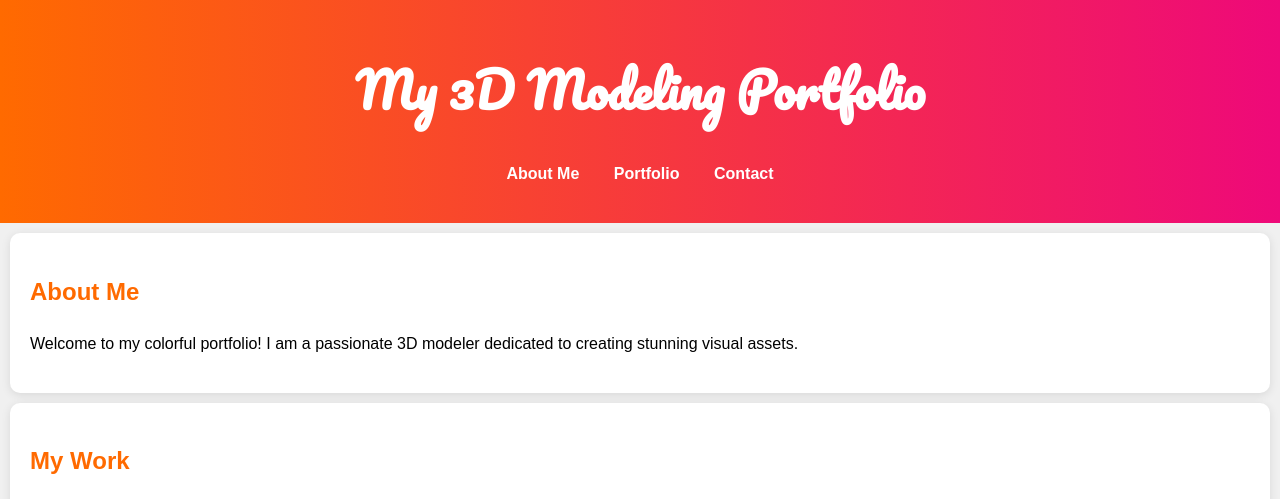
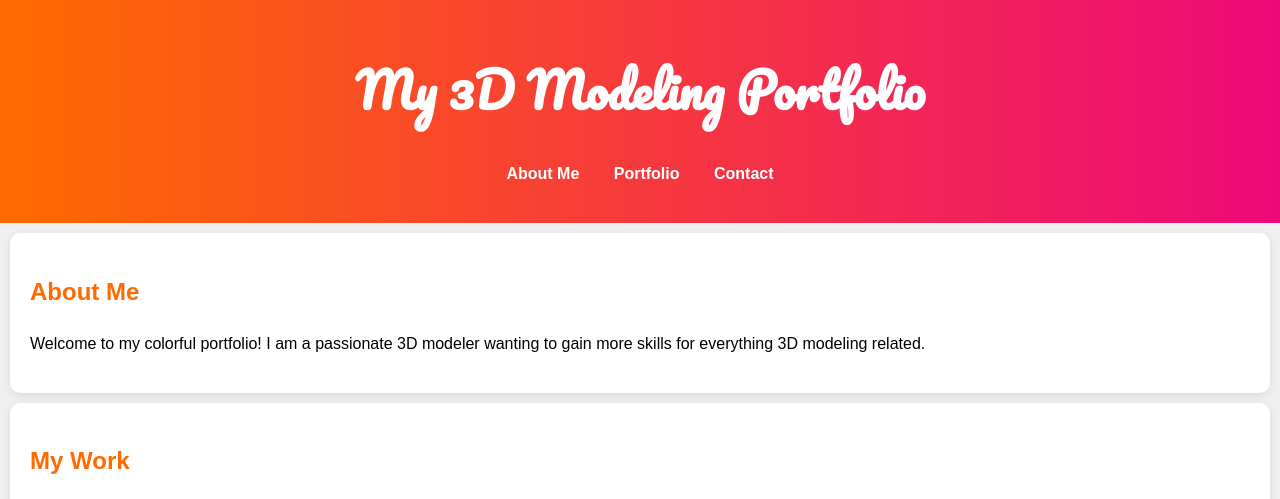
Before and after one commit to Cyrus-Shi/Cyrus-Shi.github.io, a plain HTML site: page index.html in a window 1280 px wide. Shown: the top 499 px of the page. Drawn offline with Linux system fonts and the light colour scheme.

Commit message:
initialcommit.html

```diff
--- a/index.html
+++ b/index.html
@@ -21,7 +21,7 @@
 
     <section id="about">
         <h2>About Me</h2>
-        <p>Welcome to my colorful portfolio! I am a passionate 3D modeler dedicated to creating stunning visual assets.</p>
+        <p>Welcome to my colorful portfolio! I am a passionate 3D modeler wanting to gain more skills for everything 3D modeling related.</p>
     </section>
 
     <section id="portfolio">
```
